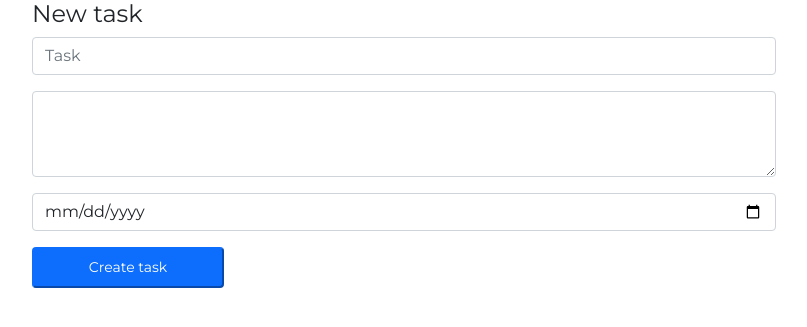
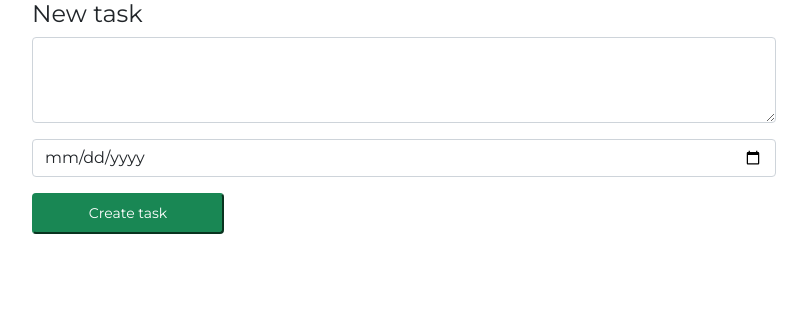
Before and after one commit to Karisha2712/mpp_1, a Flask app: page / in a window 1280 px wide. Shown: the top 327 px of the page, without its empty margins (236-1043 px from the left). Run offline with Flask 2, Linux system fonts and the light colour scheme.

Commit message:
update db

```diff
--- a/main.py
+++ b/main.py
@@ -1,15 +1,20 @@
-from flask import Flask, render_template
+from flask import Flask, render_template, request
 from flask_sqlalchemy import SQLAlchemy
 
 app = Flask(__name__)
 app.config['SQLALCHEMY_DATABASE_URI'] = "sqlite:///todo_list.db"
+app.config['SQLALCHEMY_TRACK_MODIFICATIONS'] = False
 db = SQLAlchemy(app)
 
 
-@app.route('/')
-@app.route('/todo')
+@app.route('/', methods=['POST', 'GET'])
+@app.route('/todo', methods=['POST', 'GET'])
 def main_page():
-    return render_template("index.html")
+    if request.method == 'POST':
+        text = request.form['task-text']
+        date = request.form['task-date']
+    else:
+        return render_template("index.html")
 
 
 if __name__ == "__main__":
@@ -18,8 +23,8 @@ if __name__ == "__main__":
 
 class Task(db.Model):
     id = db.Column(db.Integer, primary_key=True)
-    task_text = db.Column(db.String, nullable=False)
-    date = db.Column(db.DateTime, nullable=False)
+    task_text = db.Column(db.Text, nullable=False)
+    date = db.Column(db.Date, nullable=False)
     status_id = db.Column(db.Integer, nullable=False)
 
     def __repr__(self):
@@ -29,7 +34,7 @@ class Task(db.Model):
 class File(db.Model):
     id = db.Column(db.Integer, primary_key=True, auto_increment=True)
     task_id = db.Column(db.Integer, nullable=False)
-    file_name = db.Column(db.String, nullable=False)
+    file_name = db.Column(db.String(40), nullable=False)
 
     def __repr__(self):
         return '<File %r>' % self.id
--- a/static/style/main.css
+++ b/static/style/main.css
@@ -4,14 +4,14 @@ body {
 }
 
 form {
-    width: 60vw!important;
+    width: 60vw !important;
 }
 
 h1 {
     font-size: 64px;
 }
 
-.btn-primary {
+.btn-success {
     width: 12rem;
     height: 2.6rem;
     border-radius: 4px;
--- a/templates/index.html
+++ b/templates/index.html
@@ -7,14 +7,11 @@ Todo list
 <form method="post" class="d-flex flex-column container">
     <h4>New task</h4>
     <div class="mb-3">
-        <input type="text" class="form-control" placeholder="Task">
+        <textarea name="task-text" class="form-control" rows="3"></textarea>
     </div>
     <div class="mb-3">
-        <textarea class="form-control" rows="3"></textarea>
+        <input type="date" name="task-deadline" class="form-control" placeholder="01.01.2022">
     </div>
-    <div class="mb-3">
-        <input type="date" class="form-control" placeholder="01.01.2022">
-    </div>
-    <button class="btn-primary">Create task</button>
+    <button type="submit" class="btn-success">Create task</button>
 </form>
 {% endblock %}
```
Also changed, not shown: todo_list.db.
